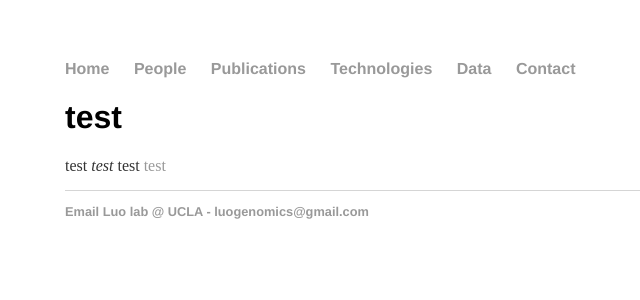
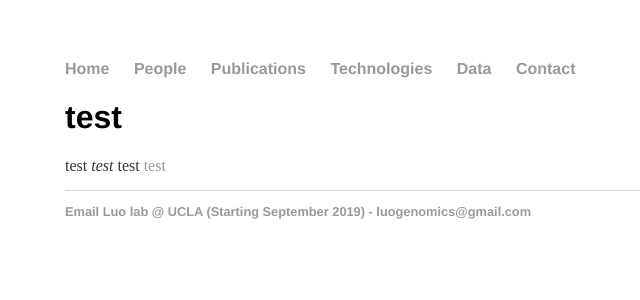
Before and after one commit to luogenomics/luogenomics.github.io, a Jekyll site: the page built from index.html, in a window 1280 px wide. Shown: the top 300 px of the page, without its empty margins (127-767 px from the left). Built offline with Jekyll 4.4.1, drawn with Linux system fonts in a browser that asks for light colours.

Commit message:
Update default.html

```diff
--- a/_layouts/default.html
+++ b/_layouts/default.html
@@ -23,7 +23,7 @@
 			</div><!-- /.container -->
 			<footer>
 	    		<ul>
-	        		<li><a href="mailto:luogenomics@gmail.com">Email Luo lab @ UCLA - luogenomics@gmail.com</a></li>
+	        		<li><a href="mailto:luogenomics@gmail.com">Email Luo lab @ UCLA (Starting September 2019) - luogenomics@gmail.com</a></li>
 				</ul>
 			</footer>
 		</body>
```
